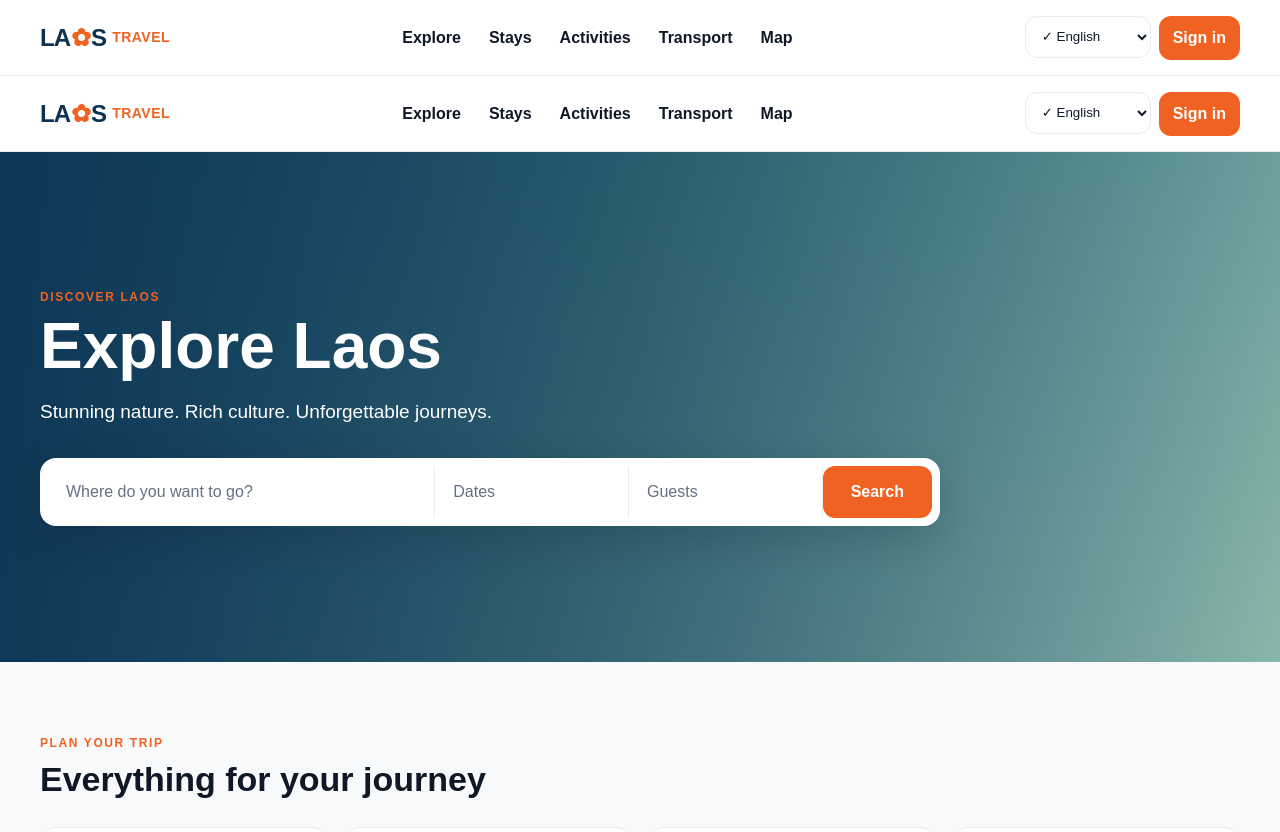
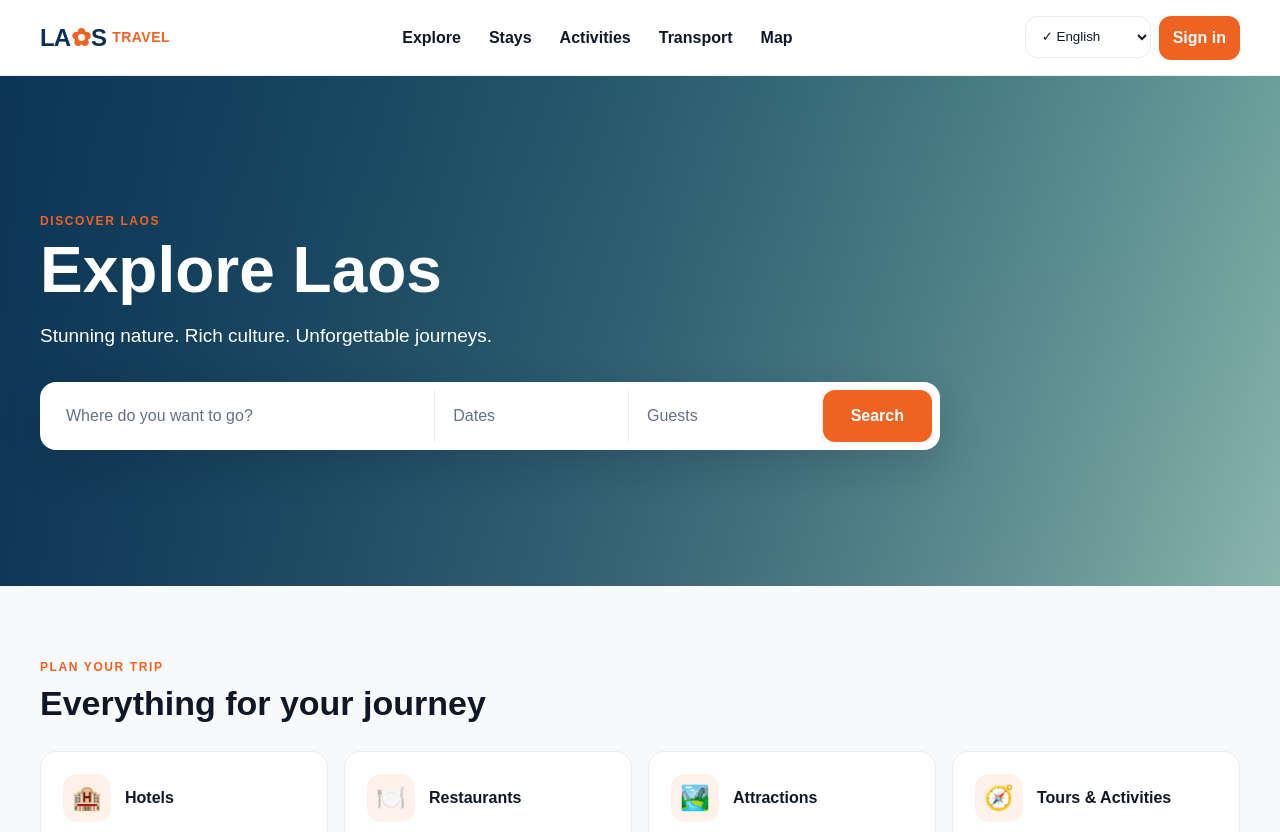
Before and after one commit to bkwildprotect-commits/laostravel-web, a Next.js app: page /en in a window 1280 px wide. Shown: the top 832 px of the page. Built offline with nearby package versions, Linux system fonts and the light colour scheme.

Commit message:
refactor: use shared localized site layout and real routes

```diff
--- a/src/components/HomePage.tsx
+++ b/src/components/HomePage.tsx
@@ -1,16 +1,11 @@
-import Link from "next/link";
-import { Brand } from "@/components/Brand";
-import { LanguageSwitcher } from "@/components/LanguageSwitcher";
 import { messages } from "@/i18n/messages";
 import type { Locale } from "@/i18n/locales";
 const icons=["🏨","🍽️","🏞️","🧭","🚐","🗺️","🚙","🧑‍💼"];
 export function HomePage({locale}:{locale:Locale}){const m=messages[locale];return <main>
-<header className="siteHeader"><div className="container headerInner"><Link href={"/"+locale}><Brand/></Link><nav className="desktopNav" aria-label="Primary"><a href="#explore">{m.nav.explore}</a><a href="#services">{m.nav.stays}</a><a href="#services">{m.nav.activities}</a><a href="#transport">{m.nav.transport}</a><a href="#explore">{m.nav.map}</a></nav><div className="headerActions"><LanguageSwitcher locale={locale}/><button className="signInButton">{m.nav.signIn}</button></div></div></header>
 <section className="hero"><div className="container heroInner"><div className="heroCopy"><p className="eyebrow">{m.hero.eyebrow}</p><h1>{m.hero.title}</h1><p>{m.hero.subtitle}</p></div><div className="searchBar" role="search"><button>{m.hero.destination}</button><button>{m.hero.dates}</button><button>{m.hero.guests}</button><button className="searchButton">{m.hero.search}</button></div></div></section>
-<section id="services" className="section container"><div className="sectionHeading"><div><p className="eyebrow">{m.home.plan}</p><h2>{m.home.journey}</h2></div></div><div className="serviceGrid">{m.services.map((label,i)=><a className="serviceCard" href="#" key={label}><span className="serviceIcon" aria-hidden="true">{icons[i]}</span><strong>{label}</strong></a>)}</div><a className="emergencyCard" href="#"><span>＋</span><div><strong>{m.home.emergency}</strong><small>{m.home.emergencyHint}</small></div><b>{m.home.viewContacts} →</b></a></section>
+<section id="services" className="section container"><div className="sectionHeading"><div><p className="eyebrow">{m.home.plan}</p><h2>{m.home.journey}</h2></div></div><div className="serviceGrid">{m.services.map((label,i)=><a className="serviceCard" href={"/"+locale+"/explore"} key={label}><span className="serviceIcon" aria-hidden="true">{icons[i]}</span><strong>{label}</strong></a>)}</div><a className="emergencyCard" href={"/"+locale+"/emergency"}><span>＋</span><div><strong>{m.home.emergency}</strong><small>{m.home.emergencyHint}</small></div><b>{m.home.viewContacts} →</b></a></section>
 <section className="section sectionAlt"><div className="container"><div className="sectionHeading"><div><p className="eyebrow">VANG VIENG</p><h2>{m.home.popular}</h2></div><a className="seeAll" href="#">{m.home.seeAll}</a></div><div className="popularGrid">{["Blue Lagoon","Nam Song River","Vang Vieng Mountains"].map((name,i)=><article className="placeCard" key={name}><div className={"placeImage placeImage"+(i+1)}></div><div className="placeBody"><small>Vang Vieng</small><h3>{name}</h3><p>Explore local nature and experiences.</p></div></article>)}</div></div></section>
-<section id="explore" className="section container"><div className="exploreCard"><div><p className="eyebrow">{m.home.localGuide}</p><h2>{m.home.exploreVangVieng}</h2><p>{m.home.exploreText}</p><a className="primaryButton" href="#">{m.home.startExploring}</a></div></div></section>
+<section id="explore" className="section container"><div className="exploreCard"><div><p className="eyebrow">{m.home.localGuide}</p><h2>{m.home.exploreVangVieng}</h2><p>{m.home.exploreText}</p><a className="primaryButton" href={"/"+locale+"/explore"}>{m.home.startExploring}</a></div></div></section>
 <section id="transport" className="section container"><div className="transportCard"><div><p className="eyebrow">{m.home.getAround}</p><h2>{m.home.findTransport}</h2><p>{m.home.transportText}</p></div><div className="transportForm"><button>{m.home.from}</button><button>{m.home.to}</button><button>{m.home.date}</button><button className="primaryButton">{m.home.find}</button></div></div></section>
-<section className="partnerSection"><div className="container partnerInner"><div><p className="eyebrow light">{m.home.partner}</p><h2>{m.home.grow}</h2><p>{m.home.partnerText}</p></div><a className="lightButton" href="#">{m.home.becomePartner}</a></div></section>
-<footer><div className="container footerInner"><div><Brand/><p>LaosTravel</p></div><div><strong>{m.nav.explore}</strong><a href="#services">{m.home.journey}</a><a href="#explore">Vang Vieng</a><a href="#transport">{m.nav.transport}</a></div><div><strong>Support</strong><a href="#">{m.home.emergency}</a><a href="#">Help & Support</a><a href="#">Contact</a></div><div><strong>Legal</strong><a href="#">Privacy</a><a href="#">Terms</a></div></div></footer>
+<section className="partnerSection"><div className="container partnerInner"><div><p className="eyebrow light">{m.home.partner}</p><h2>{m.home.grow}</h2><p>{m.home.partnerText}</p></div><a className="lightButton" href={"/"+locale+"/partner"}>{m.home.becomePartner}</a></div></section>
 </main>}
```
